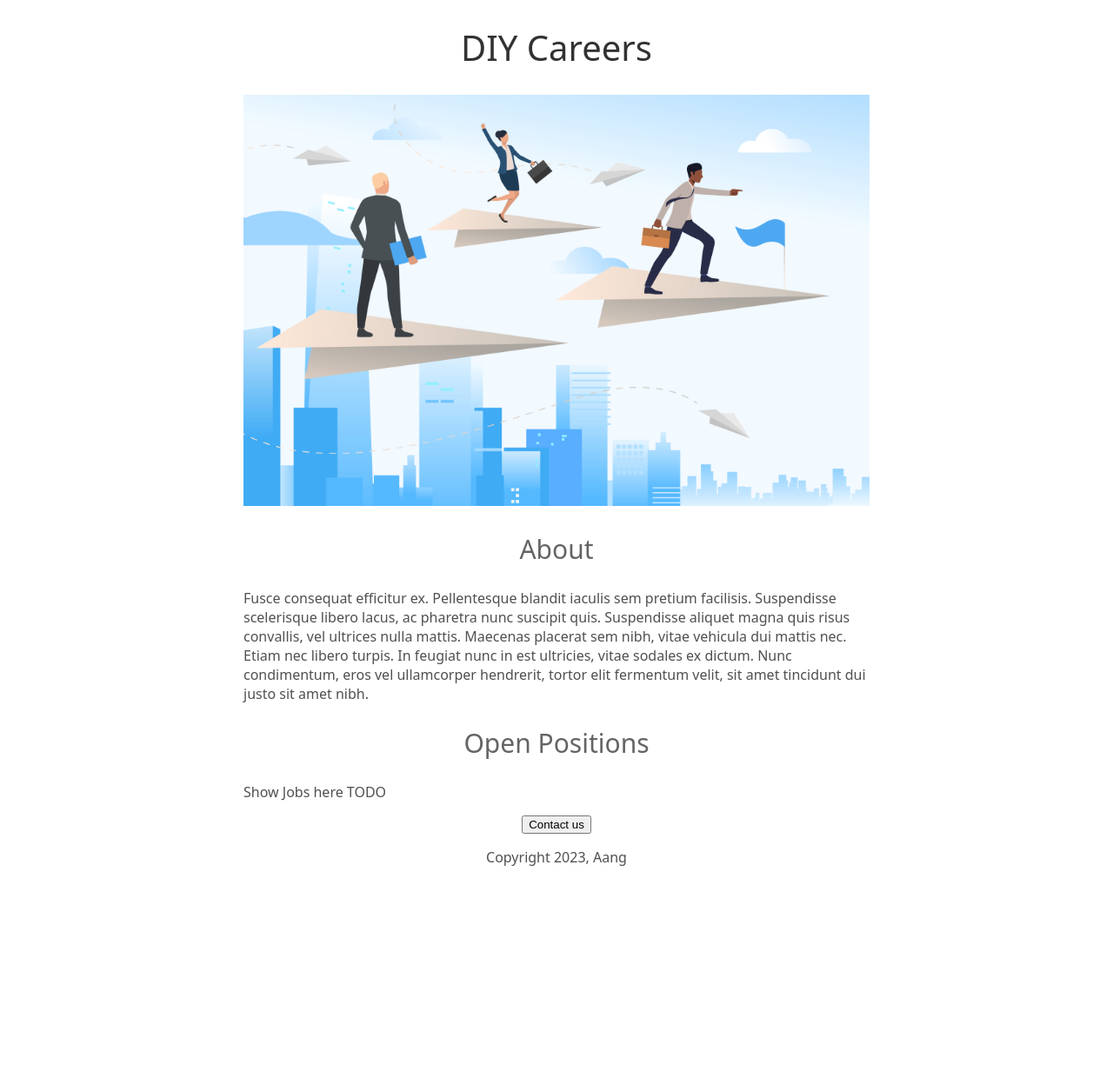
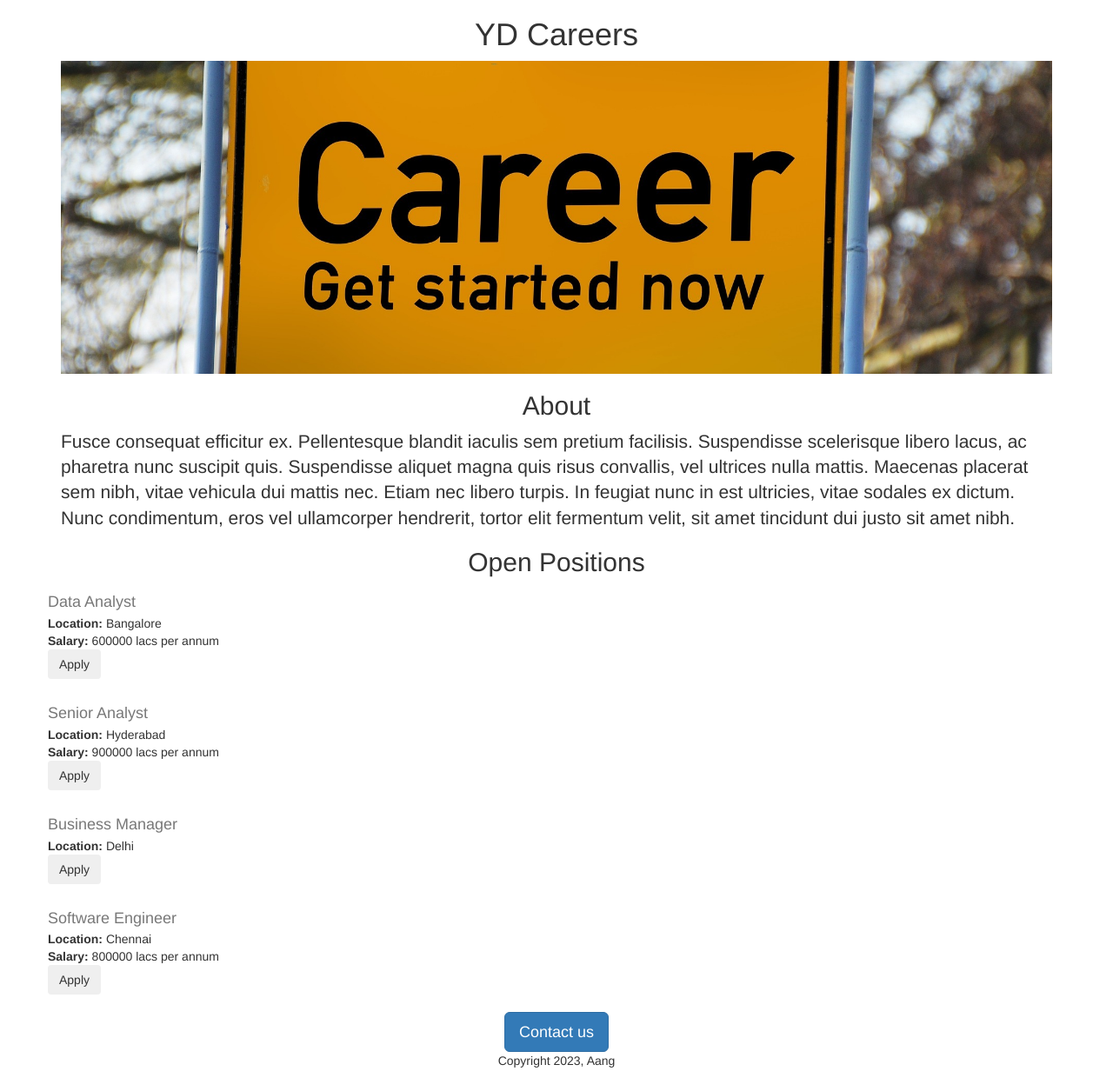
Before and after one commit to aishwarya03/aishwarya-website-flask, a Flask app: page / in a window 1280 px wide. Shown: the whole page at 87% size. Before the commit the page ends 996 px from the top, so only its background shows below. Run offline with Flask 3, Linux system fonts and the light colour scheme.

Commit message:
added dynamic data

```diff
--- a/app.py
+++ b/app.py
@@ -1,10 +1,41 @@
-from flask import Flask, render_template
+from flask import Flask, render_template, jsonify, json
 
 app = Flask(__name__)
 
+JOBS = [
+    {
+        'id' : 1,
+        'title' : 'Data Analyst',
+        'location' : 'Bangalore',
+        'salary'  :  '600000 lacs per annum'
+    },
+    {
+        'id' : 2,
+        'title' : 'Senior Analyst',
+        'location' : 'Hyderabad',
+        'salary'  :  '900000 lacs per annum'
+    },
+    {
+        'id' : 3,
+        'title' : 'Business Manager',
+        'location' : 'Delhi',
+        # 'salary'  :  '500000 lacs per annum'
+    },
+    {
+        'id' : 4,
+        'title' : 'Software Engineer',
+        'location' : 'Chennai',
+        'salary'  :  '800000 lacs per annum'
+    },
+]
+
 @app.route("/")
 def hellow_world():
-    return render_template('home.html')
+    return render_template('home.html', jobs=JOBS, company_name="YD")
+
+@app.route("/api/jobs")
+def list_jobs():
+    return jsonify(JOBS)
 
 if __name__ == "__main__":
     app.run(debug=True)
--- a/templates/home.html
+++ b/templates/home.html
@@ -4,55 +4,34 @@
     <meta charset="UTF-8">
     <meta http-equiv="X-UA-Compatible" content="IE=edge">
     <meta name="viewport" content="width=device-width, initial-scale=1.0">
+    <link rel="stylesheet" href="https://cdn.jsdelivr.net/npm/bootstrap@3.4.1/dist/css/bootstrap.min.css" integrity="sha384-HSMxcRTRxnN+Bdg0JdbxYKrThecOKuH5zCYotlSAcp1+c8xmyTe9GYg1l9a69psu" crossorigin="anonymous">
     <title>Document</title>
     <style>
-        h1 {
-            font-size: 40px;
-            font-family: system-ui, -apple-system, BlinkMacSystemFont, 'Segoe UI', Roboto, Oxygen, Ubuntu, Cantarell, 'Open Sans', 'Helvetica Neue', sans-serif;
-            font-weight: normal;
-            color: rgb(50, 50, 50);
-            text-align: center;
-        }
-
         #banner {
+            height: 360px;
             width: 100%;
-            height: auto;
             object-fit: cover;
         }
-        h2 {
-            font-size: 30px;
-            font-family: system-ui, -apple-system, BlinkMacSystemFont, 'Segoe UI', Roboto, Oxygen, Ubuntu, Cantarell, 'Open Sans', 'Helvetica Neue', sans-serif;
-            font-weight: normal;
-            color: rgb(100, 100, 100);
-            text-align: center;
-        }
-        p {
-            font-family: system-ui, -apple-system, BlinkMacSystemFont, 'Segoe UI', Roboto, Oxygen, Ubuntu, Cantarell, 'Open Sans', 'Helvetica Neue', sans-serif;
-            color: rgb(80, 80, 80);
-        }
-        #container {
-            max-width: 720px;
-            margin: 0 auto 0 auto;
-        }
-        .bodytext {
-            font-family: system-ui, -apple-system, BlinkMacSystemFont, 'Segoe UI', Roboto, Oxygen, Ubuntu, Cantarell, 'Open Sans', 'Helvetica Neue', sans-serif;
-            color: rgb(80, 80, 80);
-        }
     </style>
+
 </head>
 <body>
-    <div id="container">
-        <h1>DIY Careers</h1>
-        <img src= "{{url_for('static', filename='2344.jpg')}}" height="1000px" id="banner">
-        <h2>About</h2>
-        <p class="bodytext">Fusce consequat efficitur ex. Pellentesque blandit iaculis sem pretium facilisis. Suspendisse scelerisque libero lacus, ac pharetra nunc suscipit quis. Suspendisse aliquet magna quis risus convallis, vel ultrices nulla mattis. Maecenas placerat sem nibh, vitae vehicula dui mattis nec. Etiam nec libero turpis. In feugiat nunc in est ultricies, vitae sodales ex dictum. Nunc condimentum, eros vel ullamcorper hendrerit, tortor elit fermentum velit, sit amet tincidunt dui justo sit amet nibh.
+    <div class="container">
+        <h1 class="text-center mt-2 mb-4">{{company_name}} Careers</h1>
+        <img class="img-fluid" src= "{{url_for('static', filename='banner.jpeg')}}" height="1000px" id="banner">
+        <h2 class="text-center mt-2 mb-4">About</h2>
+        <p class="lead">Fusce consequat efficitur ex. Pellentesque blandit iaculis sem pretium facilisis. Suspendisse scelerisque libero lacus, ac pharetra nunc suscipit quis. Suspendisse aliquet magna quis risus convallis, vel ultrices nulla mattis. Maecenas placerat sem nibh, vitae vehicula dui mattis nec. Etiam nec libero turpis. In feugiat nunc in est ultricies, vitae sodales ex dictum. Nunc condimentum, eros vel ullamcorper hendrerit, tortor elit fermentum velit, sit amet tincidunt dui justo sit amet nibh.
         </p>
-        <h2>Open Positions</h2>
-        <p class="bodytext">Show Jobs here TODO</p>
-        <div style="text-align: center;">
-            <button>Contact us</button>
-            <p>Copyright 2023, Aang</p>
+        <h2 class="text-center mt-2 mb-4">Open Positions</h2>
+        <div>
+            {% for job in jobs %}
+                {% include 'job_item.html'%}
+            {% endfor %}
         </div>
+        <div class="text-center">
+            <button class="btn btn-primary btn-lg">Contact us</button>
+        </div>
+        <p class="text-center p-2 bg-light border">Copyright 2023, Aang</p>
     </div>
 </body>
 </html>
--- /dev/null
+++ b/templates/job_item.html
@@ -0,0 +1,12 @@
+<div class="row" style="margin-bottom: 16px; padding-bottom: 4px;">
+    <div class="col-9">
+        <h4 style="color: rgb(120, 120, 120); margin-bottom: 4px;">{{ job['title'] }}</h4>
+        <div><b>Location:</b> {{ job['location']}}</div>
+        {% if 'salary' in job %}
+        <div><b>Salary:</b> {{ job['salary']}}</div>
+        {% endif %}
+    </div>
+    <div class="col-3">
+        <button type="button" class="btn btn-outline-primary">Apply</button>
+    </div>
+</div>
```
